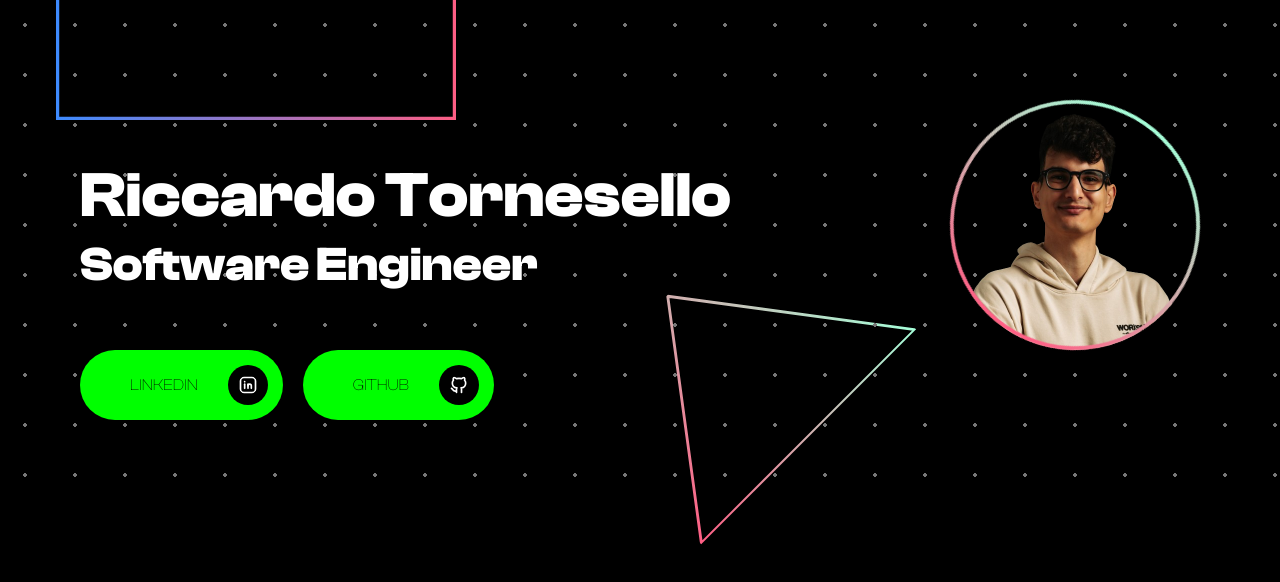
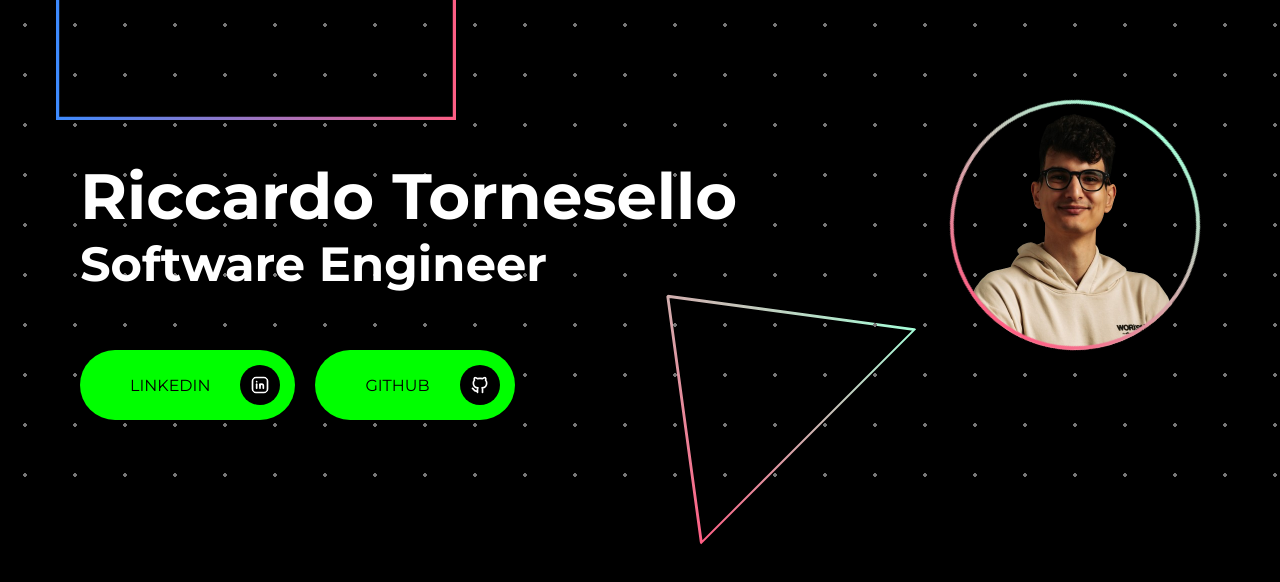
Before and after one commit to riccardotornesello/riccardotornesello.it, a Next.js app: page / in a window 1280 px wide. Shown: the top 582 px of the page. Built offline with nearby package versions, Linux system fonts and the light colour scheme.

Commit message:
change font settings

```diff
--- a/app/globals.css
+++ b/app/globals.css
@@ -21,5 +21,5 @@ html {
 body {
   background-color: rgb(0, 0, 0);
   color: rgb(255, 255, 255);
-  font-weight: 100;
+  font-weight: 400;
 }
--- a/app/layout.tsx
+++ b/app/layout.tsx
@@ -1,5 +1,5 @@
 import type { Metadata } from "next";
-import { outfit } from "@/assets/fonts";
+import { montserrat } from "@/assets/fonts";
 import "./globals.css";
 
 export const metadata: Metadata = {
@@ -14,7 +14,7 @@ export default function RootLayout({
 }>) {
   return (
     <html lang="en">
-      <body className={outfit.className}>{children}</body>
+      <body className={montserrat.className}>{children}</body>
     </html>
   );
 }
--- a/components/Header/index.tsx
+++ b/components/Header/index.tsx
@@ -1,7 +1,5 @@
-import clsx from "clsx";
 import { IconBrandGithub, IconBrandLinkedin } from "@tabler/icons-react";
 
-import { clashDisplay } from "@/assets/fonts";
 import avatar from "@/assets/pictures/avatar.png";
 import Circle from "@/components/Circle";
 import Link from "@/components/Link";
@@ -12,7 +10,7 @@ export default function Header() {
   // TODO: if the h1 goes to the next line, the width of the header should be reduced
 
   return (
-    <header className={clsx(clashDisplay.className, styles.header)}>
+    <header className={styles.header}>
       <div className={styles.triangle}>
         <Triangle />
       </div>
--- a/components/Subtitle/styles.module.css
+++ b/components/Subtitle/styles.module.css
@@ -1,6 +1,5 @@
 .subtitle {
   font-size: 1.5rem;
-  font-weight: 300;
   letter-spacing: 2px;
 
   @media (min-width: 768px) {
--- a/components/TechnologiesTab/styles.module.css
+++ b/components/TechnologiesTab/styles.module.css
@@ -29,7 +29,6 @@
   background-color: var(--color);
   border-radius: 10px 0 0 10px;
   color: var(--label-text-color);
-  font-weight: 300;
 
   writing-mode: vertical-lr;
   text-align: center;
```
